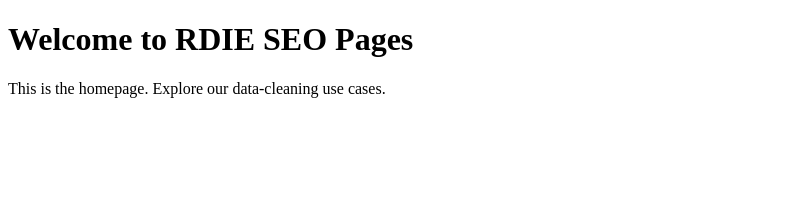
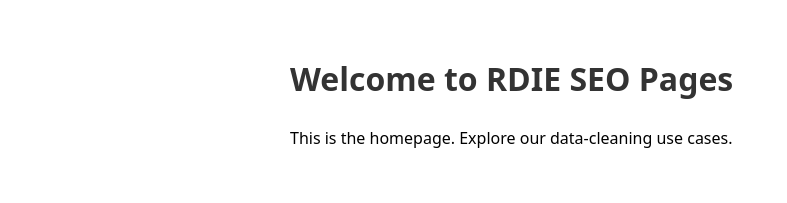
Before and after one commit to nokunato/rdie-seo-pages, a plain HTML site: page index.html in a window 1280 px wide. Shown: the whole page, without its empty margins (0-787 px from the left). Drawn offline with Linux system fonts and the light colour scheme.

Commit message:
Update index.html

```diff
--- a/index.html
+++ b/index.html
@@ -5,6 +5,7 @@
   <meta name="viewport" content="width=device-width, initial-scale=1.0"/>
   <title>Remove Duplicates in Excel - RDIE</title>
   <meta name="description" content="Clean and deduplicate your Excel data using RDIE. Try it online for free." />
+  <link rel="stylesheet" href="/style.css" />
 </head>
 <body>
   <h1>Welcome to RDIE SEO Pages</h1>
```
